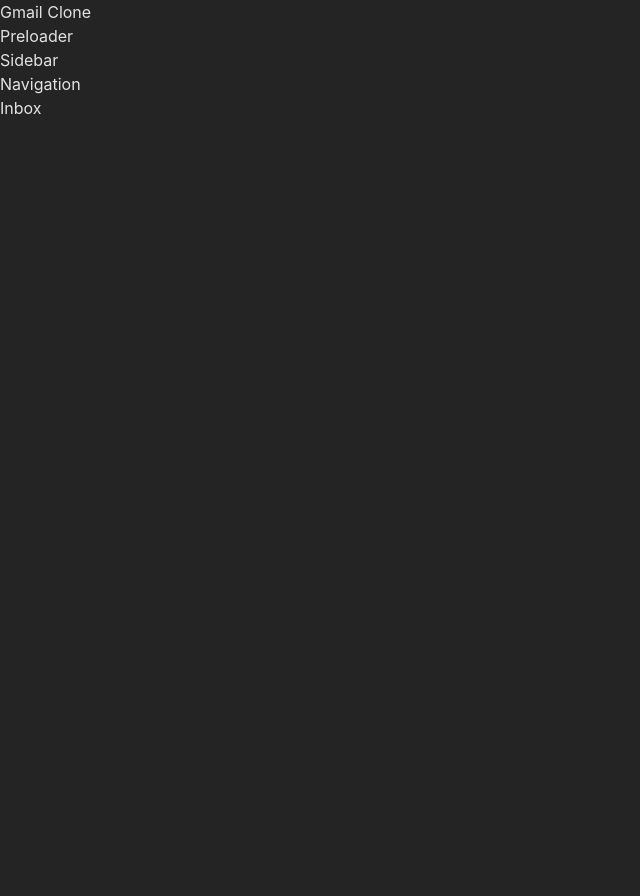
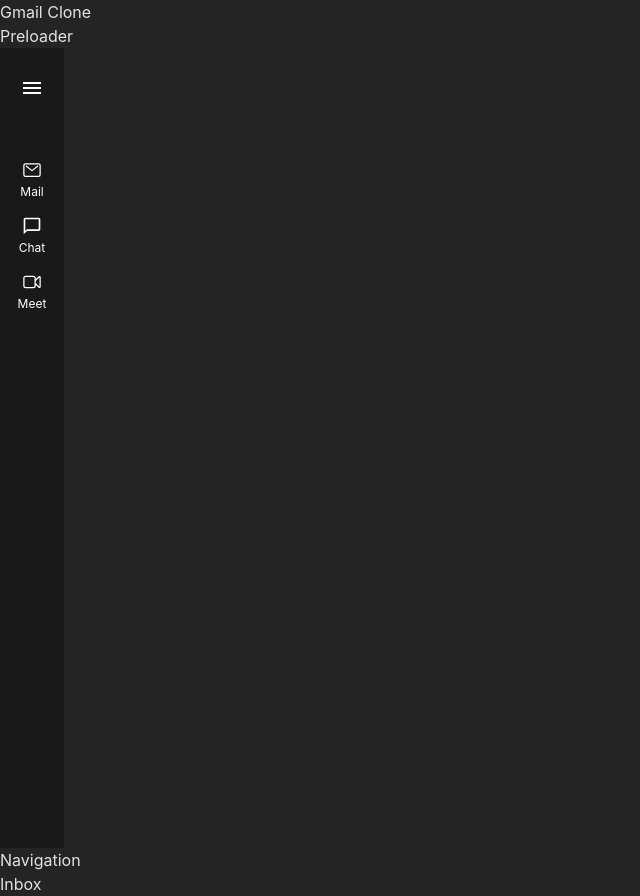
Before and after one commit to CCotuna/react-gmail-clone, a React (Vite) app in the folder frontend/: page / in a window 1280 px wide. Shown: the whole page, without its empty margins (0-640 px from the left). Before the commit the page ends 800 px from the top, so only its background shows below. Built offline with nearby package versions, Linux system fonts and the light colour scheme.

Commit message:
Created the sidebar

```diff
--- a/frontend/src/components/layout/sidebar/Sidebar.jsx
+++ b/frontend/src/components/layout/sidebar/Sidebar.jsx
@@ -1,11 +1,41 @@
-import React from 'react';
+import { IoMdMenu } from "react-icons/io";
+import { IoMailOutline } from "react-icons/io5";
+import { MdOutlineChatBubbleOutline } from "react-icons/md";
+import { HiOutlineVideoCamera } from "react-icons/hi2";
 
 function Sidebar() {
   return (
-    <div>
-      Sidebar
+    <div className="bg-black bg-opacity-30 w-16 h-screen flex flex-col items-center space-y-3 text-white">
+      {/* Menu Icon */}
+      <div className="text-2xl mb-8 mt-4 cursor-pointer p-3 rounded-full hover:bg-black hover:bg-opacity-20 transition duration-200 ease-in-out">
+        <div className="text-white"><IoMdMenu /></div>
+      </div>
+
+      {/* Email Icon */}
+      <div className="text-xl flex items-center justify-center flex-col cursor-pointer relative group">
+        <div className="p-1 px-3 rounded-full group-hover:bg-gray-400 transition duration-200 ease-in-out">
+          <div className="text-white"><IoMailOutline /></div>
+        </div>
+        <div className="text-xs">Mail</div>
+      </div>
+
+      {/* Chat Icon */}
+      <div className="text-xl flex items-center justify-center flex-col cursor-pointer relative group">
+        <div className="p-1 px-3 rounded-full group-hover:bg-gray-400 transition duration-200 ease-in-out">
+          <div className="text-white"><MdOutlineChatBubbleOutline /></div>
+        </div>
+        <div className="text-xs">Chat</div>
+      </div>
+
+      {/* Video Camera Icon */}
+      <div className="text-xl flex items-center justify-center flex-col cursor-pointer relative group">
+        <div className="p-1 px-3 rounded-full group-hover:bg-gray-400 transition duration-200 ease-in-out">
+          <div className="text-white"><HiOutlineVideoCamera /></div>
+        </div>
+        <div className="text-xs">Meet</div>
+      </div>
     </div>
   );
-};
+}
 
 export default Sidebar;
```
